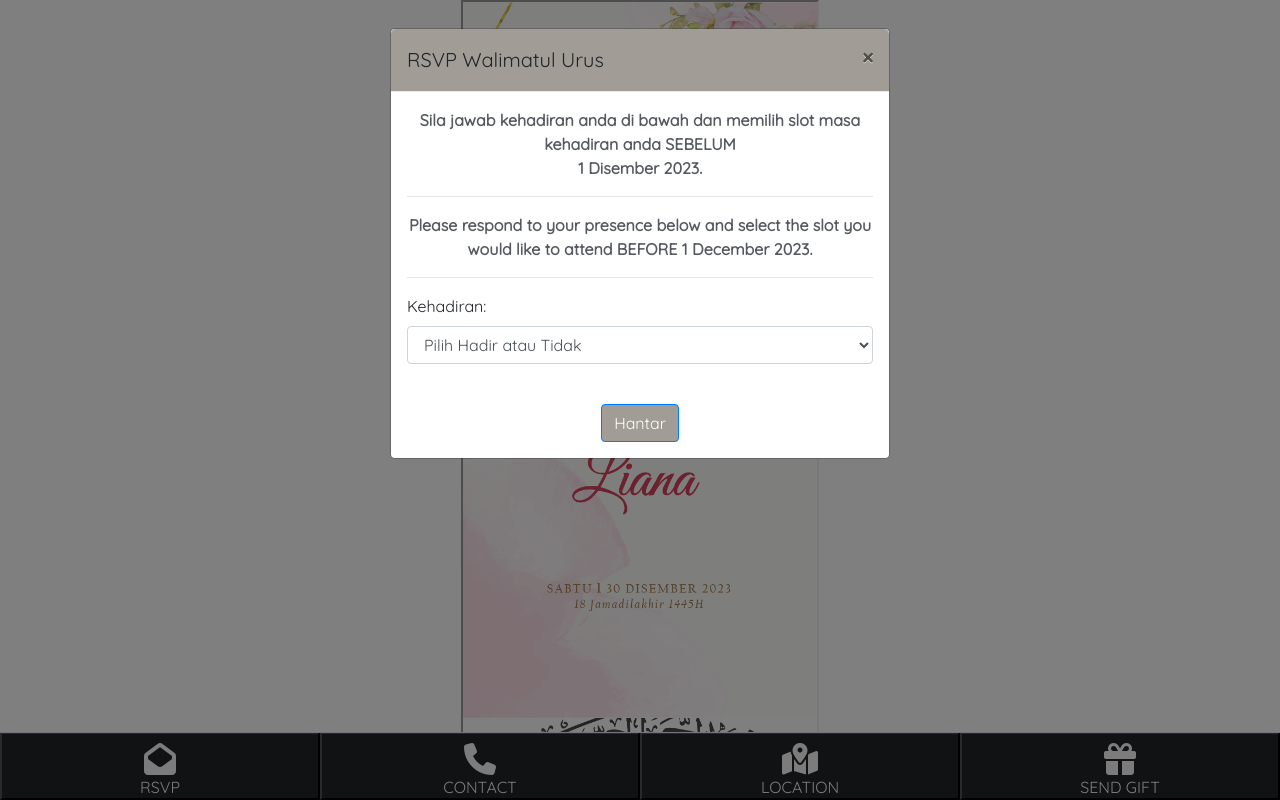
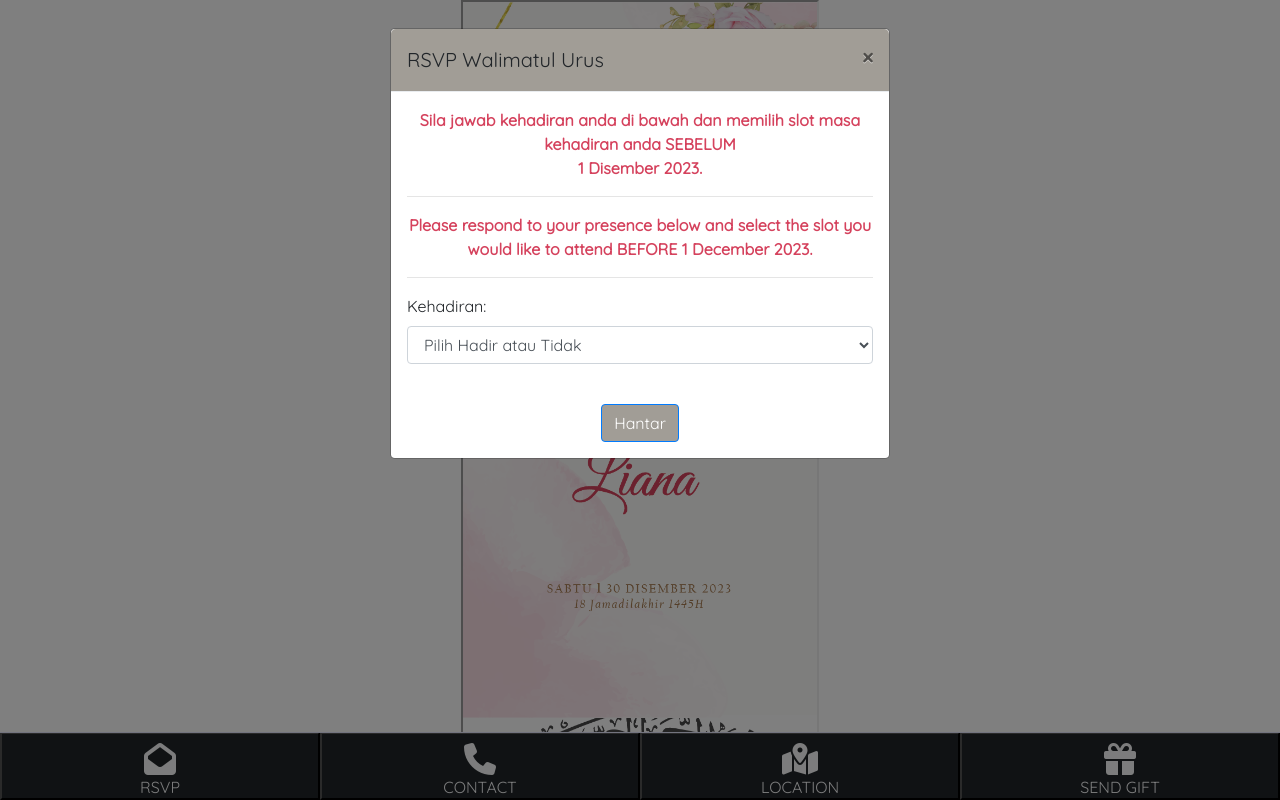
Before and after one commit to wadadrxs02/kadkawenpaad, a PHP site: page / in a window 1280 px wide, after a click on "RSVP". Run offline with PHP 8.4, Linux system fonts and the light colour scheme; some libraries are stand-ins or nearby versions; some web fonts are replaced.

Commit message:
update color

```diff
--- a/home.css
+++ b/home.css
@@ -467,5 +467,5 @@ ul {
 }
 .instruction {
   text-align: center;
-  color: #555a61;
+  color: #d5425d;
 }
```
